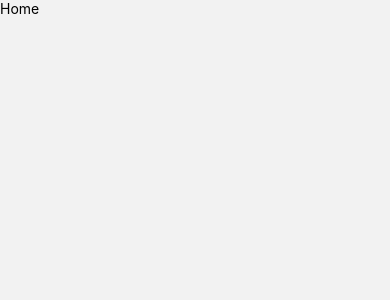
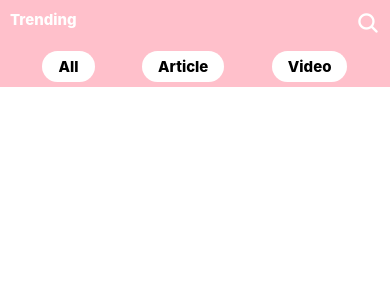
Before and after one commit to itsajay2195/codewave, a React Native app: screen /Home in a window 390 px wide. Shown: the top 300 px of the page. Built offline with nearby package versions, Linux system fonts and the light colour scheme.

Commit message:
creating header tab

```diff
--- a/package.json
+++ b/package.json
@@ -8,6 +8,7 @@
     "react-native": "0.64.3",
     "react-native-gesture-handler": "^1.10.3",
     "react-native-safe-area-context": "^3.3.2",
+    "react-native-vector-icons": "^9.0.0",
     "react-native-web": "0.17.1"
   },
   "devDependencies": {
--- /dev/null
+++ b/src/components/HeaderTab.js
@@ -0,0 +1,45 @@
+import React, { useState } from 'react'
+import { View, Text, TouchableOpacity } from 'react-native'
+import Ionicons from 'react-native-vector-icons/Ionicons'
+
+
+export default function HeaderTabs({ activeTab, setActiveTab }) {
+    // const [activeTab,setActiveTab]= useState('Delivery')
+
+    return (
+        <View>
+            <View style={{flexDirection:'row', justifyContent:'space-between',margin:10}}>
+                <Text style={{fontSize: 15, fontWeight: '800',color:'white'}}>Trending</Text>
+                <Ionicons name="search" size={24} color={'white'}></Ionicons>
+            </View>
+            <View style={{ flexDirection: 'row', justifyContent: 'space-evenly' }}>
+                <HeaderButton text="All" btnColor="black" textcolor="white" activeTab={activeTab} setActiveTab={setActiveTab}></HeaderButton>
+                <HeaderButton text="Article" btnColor="black" textcolor="white" activeTab={activeTab} setActiveTab={setActiveTab}></HeaderButton>
+                <HeaderButton text="Video" btnColor="white" textcolor="black" activeTab={activeTab} setActiveTab={setActiveTab}></HeaderButton>
+            </View>
+        </View>
+
+    )
+}
+
+
+const HeaderButton = (props) => {
+    return (
+
+        <TouchableOpacity style={{
+            backgroundColor: props.activeTab === props.text ? "black" : "white",
+            margin: 5,
+            paddingVertical: 6,
+            paddingHorizontal: 16,
+            borderRadius: 30
+        }}
+            onPress={() => props.setActiveTab(props.text)}
+
+        >
+            <Text style={{ color: props.activeTab === props.text ? "white" : "black", fontSize: 15, fontWeight: '800' }}>{props.text}</Text>
+        </TouchableOpacity>
+
+
+
+    )
+}
--- a/src/screens/Home.js
+++ b/src/screens/Home.js
@@ -1,10 +1,16 @@
 import React from 'react'
 import { View, Text,SafeAreaView } from 'react-native'
+import HeaderTab from '../components/HeaderTab'
 
 export default function Home() {
     return (
-        <SafeAreaView>
-            <Text>Home</Text>
+        <SafeAreaView style={{ backgroundColor: 'pink', flex: 1,}}>
+            <View style={{backgroundColor:'pink'}}>
+                <HeaderTab />
+            </View>
+            <View style={{ flex: 1, backgroundColor: 'white' }}>
+
+            </View>
         </SafeAreaView>
     )
 }
```
Also changed, not shown: 1 other file (tests, documents, lock files or other folders).
